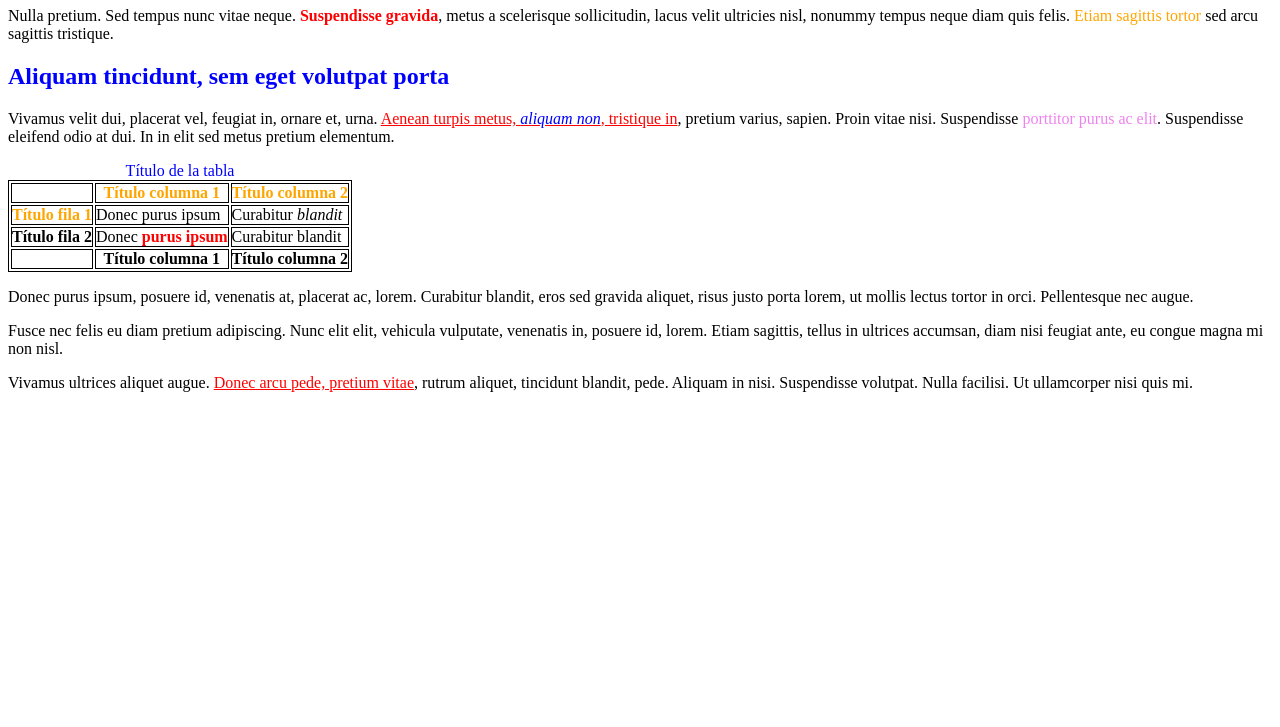
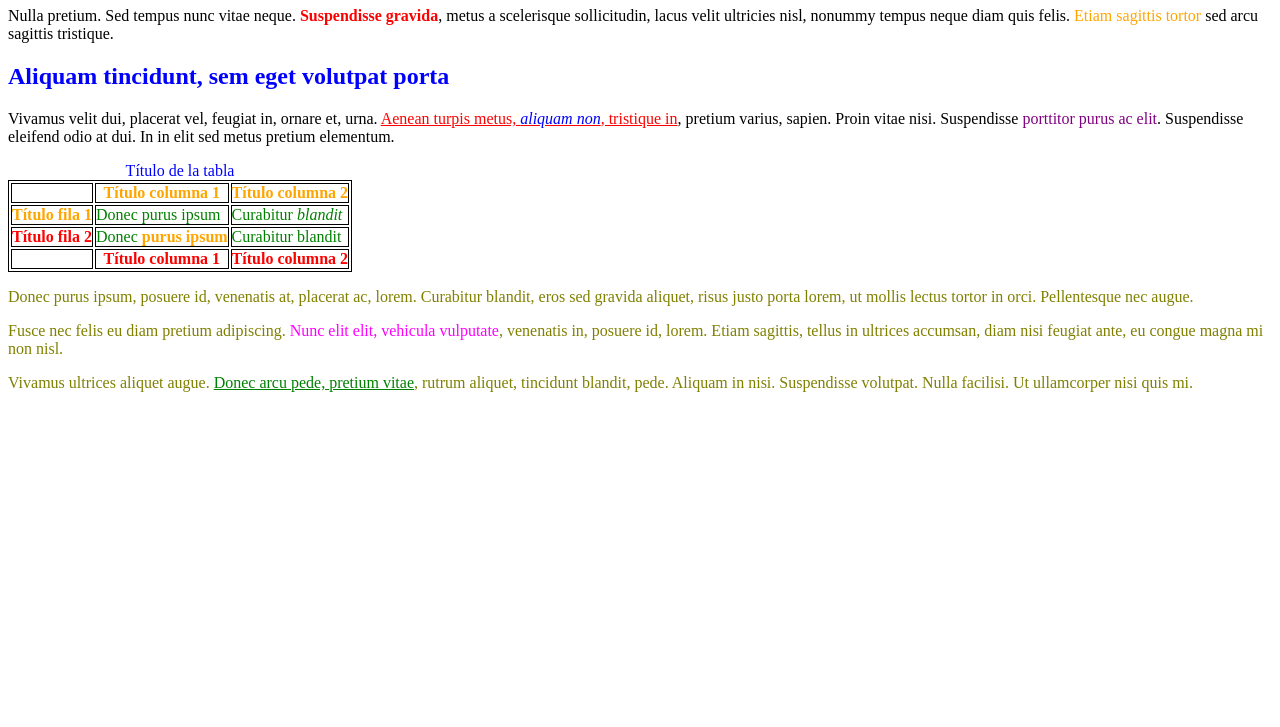
Before and after one commit to viorelrosu/interfacesweb, a plain HTML site: page ejercicios/ej03/ej03.html in a window 1280 px wide. Shown: the part 73-800 px from the top of the page. Drawn offline with Linux system fonts and the light colour scheme.

Commit message:
251020 - ej03

```diff
--- a/ejercicios/ej03/css/ej03.css
+++ b/ejercicios/ej03/css/ej03.css
@@ -1,5 +1,5 @@
 #titulo {
-	color: green;
+	color: teal;
 }
 
 strong {
@@ -23,7 +23,7 @@ a>em {
 }
 
 .especial {
-	color: violet;
+	color: purple;
 }
 
 th.especial {
@@ -34,8 +34,32 @@ table caption {
 	color: blue;
 }
 
+table td {
+	color: green;
+}
+
+table td strong {
+	color:orange;
+}
+
+table tr th {
+	color: red;
+}
+
 table, td, th {
 	border: 1px solid #000;
 	padding: 0px;
 	margin: 0px;
 }
+
+#adicional p {
+	color: olive;
+}
+
+#adicional p span#especial {
+	color: magenta;
+}
+
+#adicional p a {
+	color: green;
+}
```
Also changed, not shown: 1 other file.
